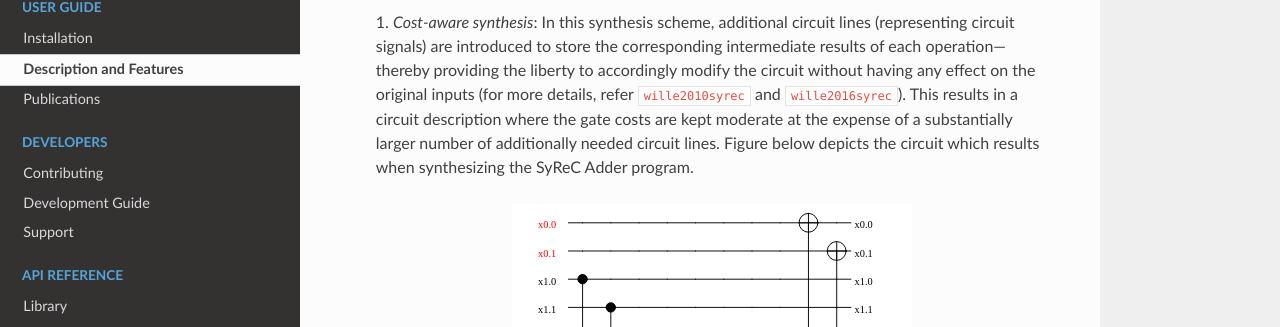
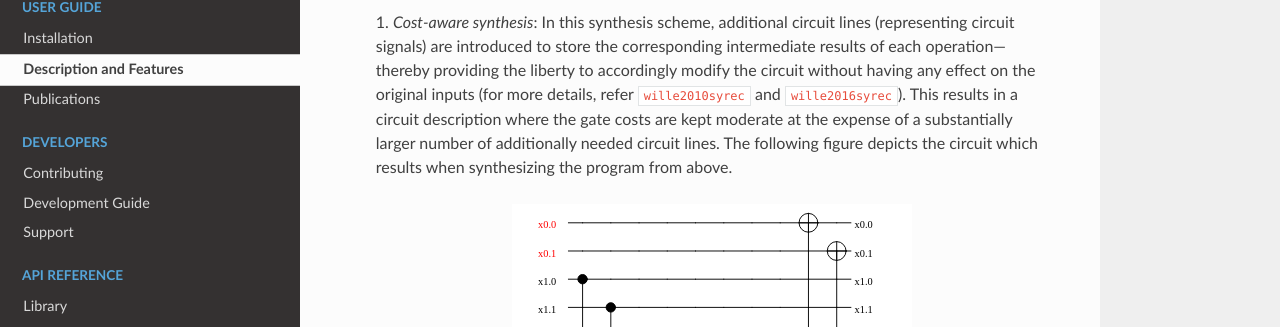
Before and after one commit to cda-tum/mqt-syrec, a Sphinx documentation site: the page built from docs/source/DescriptionAndFeatures.rst, in a window 1280 px wide and 900 px high, scrolled down 376 px. Shown: the part 173-500 px from the top of the window. Built offline with Sphinx 7.4.7 and the Read the Docs theme 2.0.0, drawn with Linux system fonts in a browser that asks for light colours; the version number could not be read and is left out; cross-references to code outside the pages are shown as plain code.

Commit message:
Update docs/source/DescriptionAndFeatures.rst
Co-authored-by: Lukas Burgholzer <lukas.burgholzer@jku.at>

```diff
--- a/docs/source/DescriptionAndFeatures.rst
+++ b/docs/source/DescriptionAndFeatures.rst
@@ -12,7 +12,7 @@ This Adder computes the sum of the inputs x1 and x2 and stores the result in the
 are available:
 
     1. *Cost-aware synthesis*:
-    In this synthesis scheme, additional circuit lines (representing circuit signals) are introduced to store the corresponding intermediate results of each operation—thereby providing the liberty to accordingly modify the circuit without having any effect on the original inputs (for more details, refer :cite:p:`wille2010syrec` and :cite:p:`wille2016syrec`). This results in a circuit description where the gate costs are kept moderate at the expense of a substantially larger number of additionally needed circuit lines. Figure below depicts the circuit which results when synthesizing the SyReC Adder program.
+    In this synthesis scheme, additional circuit lines (representing circuit signals) are introduced to store the corresponding intermediate results of each operation—thereby providing the liberty to accordingly modify the circuit without having any effect on the original inputs (for more details, refer :cite:p:`wille2010syrec` and :cite:p:`wille2016syrec`). This results in a circuit description where the gate costs are kept moderate at the expense of a substantially larger number of additionally needed circuit lines. The following figure depicts the circuit which results when synthesizing the program from above.
 
     .. image:: images/costAwareAdder.svg
        :width: 400
```
